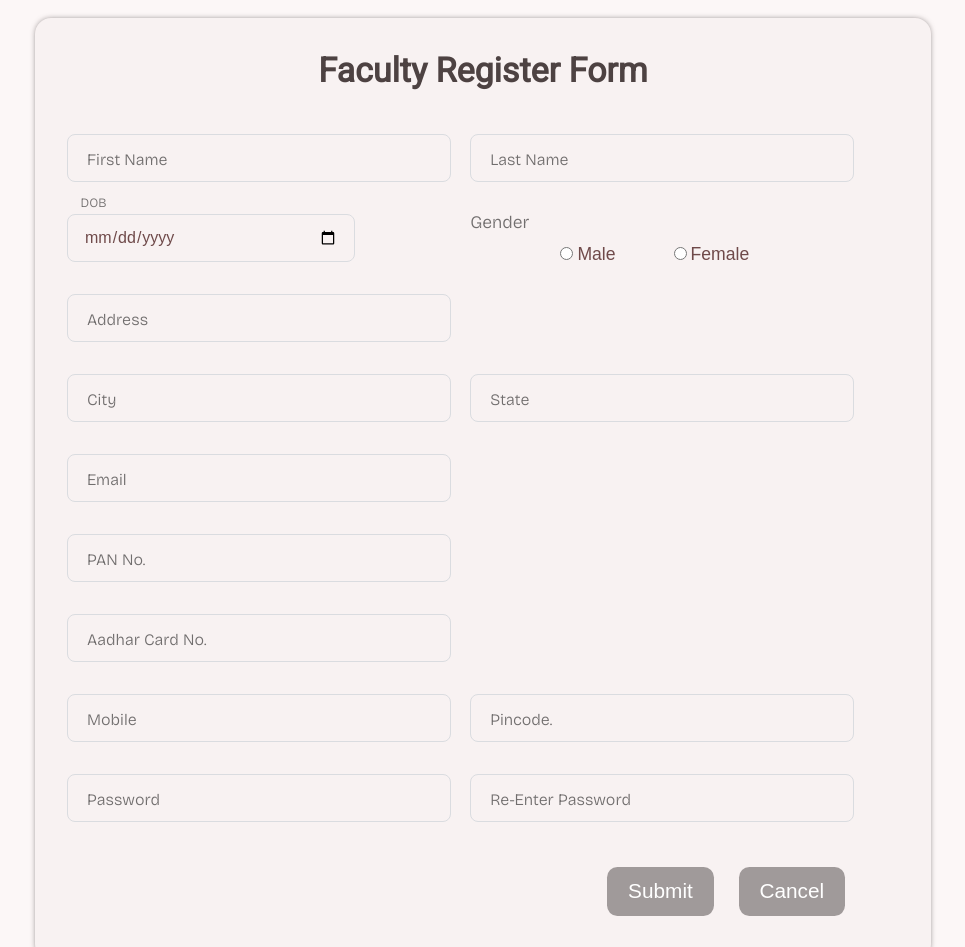
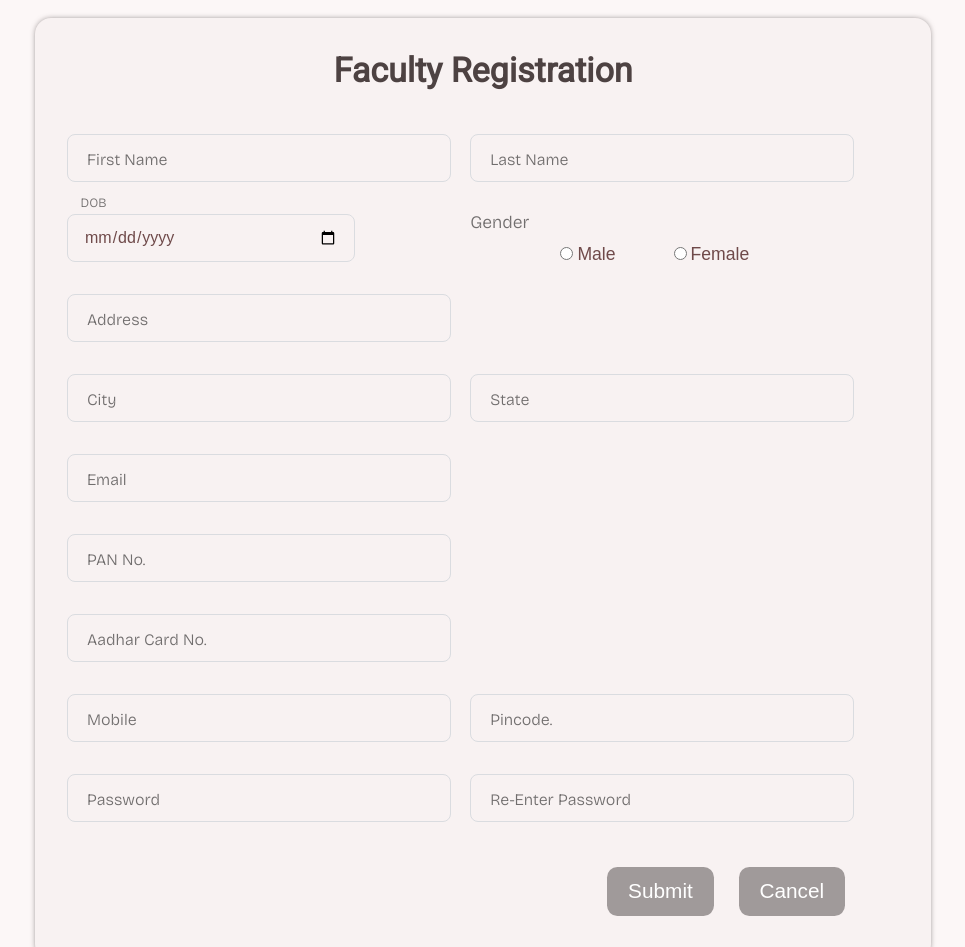
Before and after one commit to sahil-s-i/TeamCollab-College_Phase, a plain HTML site: page Faculty-Registeration/faculty_R.html in a window 1280 px wide. Shown: the top 947 px of the page, without its empty margins (157-1122 px from the left). Drawn offline with nearby package versions, Linux system fonts and the light colour scheme; a web font is replaced by a local one.

```diff
--- a/Faculty-Registeration/faculty_R.html
+++ b/Faculty-Registeration/faculty_R.html
@@ -4,15 +4,16 @@
 <head>
     <meta charset="UTF-8">
     <meta name="viewport" content="width=device-width, initial-scale=1.0">
-    <title>Faculty Login</title>
+    <title>Faculty Registeration</title>
     <link rel="stylesheet" href="./faculty_R.css">
+    <link rel="icon" href="../logo-bg-images/logo.png">
 </head>
 
 <body>
     <div class="container">
         <div class="login_form">
             <form action="#" class="form">
-                <h1 class="form_title"> Faculty Register Form </h1>
+                <h1 class="form_title"> Faculty Registration</h1>
                 <div class="two-line">
                     <div class="form_div">
                         <input type="text" class="form_input" placeholder=" " autocomplete="off">
```
